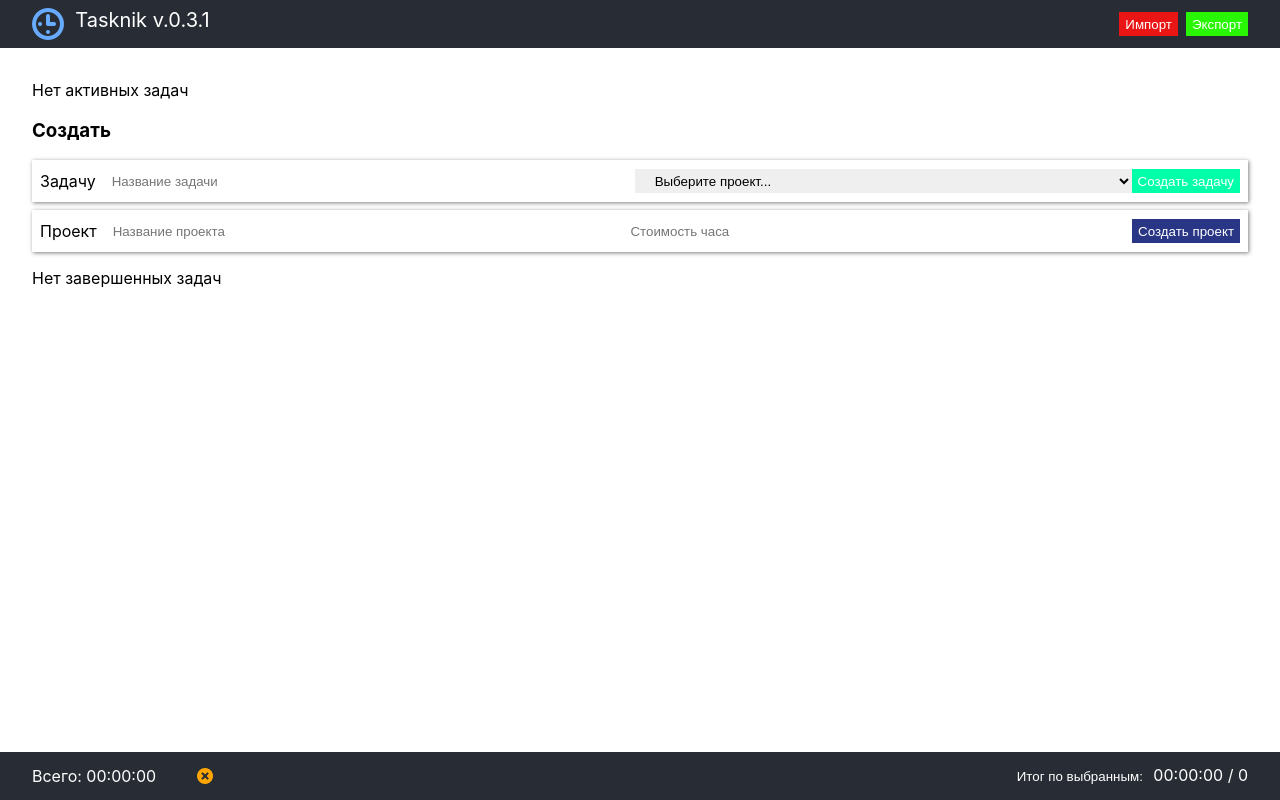
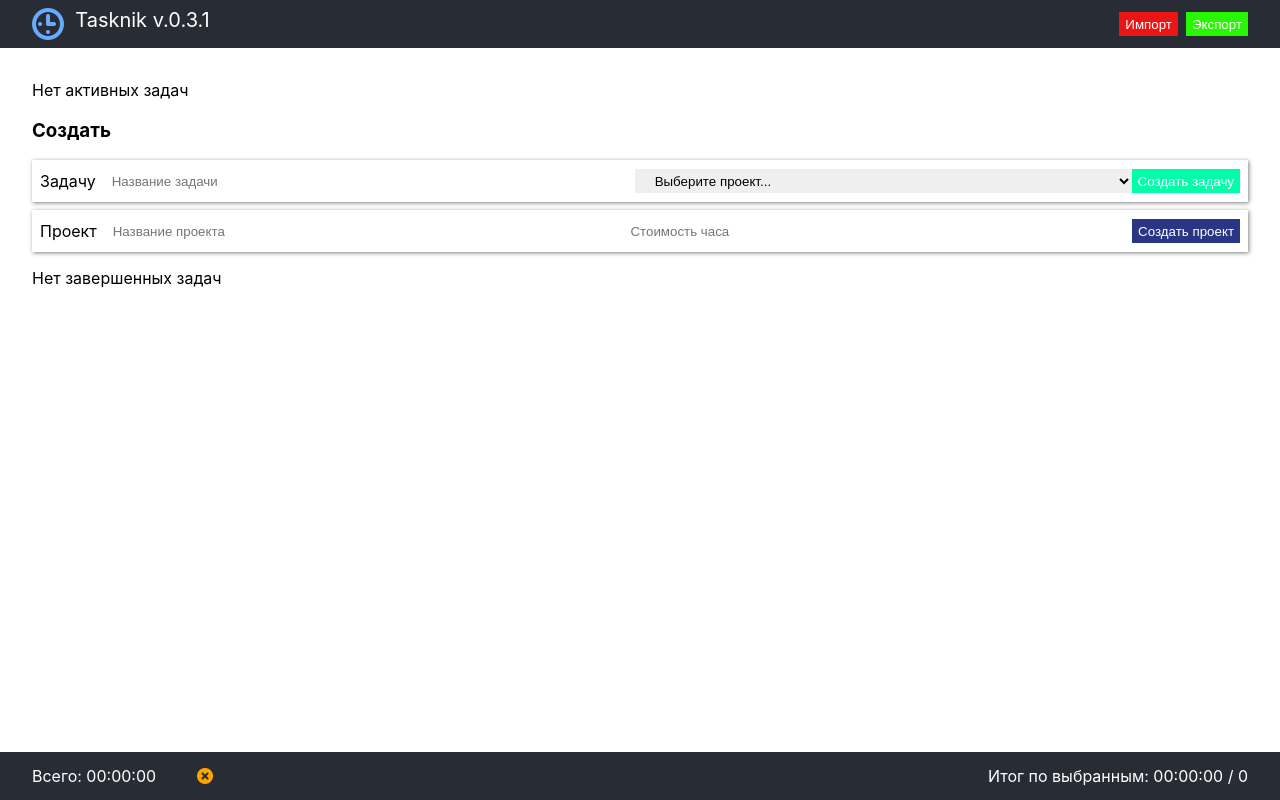
Before and after one commit to mikbox74/tasknik, a React (Create React App) app: page / in a window 1280 px wide. Built offline with nearby package versions, Linux system fonts and the light colour scheme.

Commit message:
0.3.2: auto calc on checkbox checked

```diff
--- a/src/App.js
+++ b/src/App.js
@@ -114,6 +114,10 @@ function App() {
     }
   }, [currentId]);
 
+  React.useEffect(() => {
+    calcSelectedTotals()
+  }, [selected]);
+
   function toggleTodo(id) {
     console.log('toggleTodo ' + id);
     setTodos(
@@ -183,7 +187,7 @@ function App() {
 
   function toggleCheck(id, e) {
     if (e.target.checked)
-      setSelected(selected.concat([id]))
+      setSelected(selected.concat([id]));
     else
       setSelected(selected.filter(item => item !== id));
   }
@@ -322,12 +326,8 @@ function App() {
           <span title="Сбросить общий таймер" className="action resetTotalAction" onClick={() => resetTotalTime()}></span>
 
           <div style={{...styles.buttons, paddingRight: "2rem"}}>
-            <button
-              style={{...styles.button, ...styles.button3}}
-              onClick={() => calcSelectedTotals()}
-              type="button">Итог по выбранным:</button>
             <span>
-              &nbsp;{Sec2time(selectedTotalTime)} / {Math.round(selectedTotalAmount)}
+              Итог по выбранным: {Sec2time(selectedTotalTime)} / {Math.round(selectedTotalAmount)}
             </span>
           </div>
         </footer>
```
